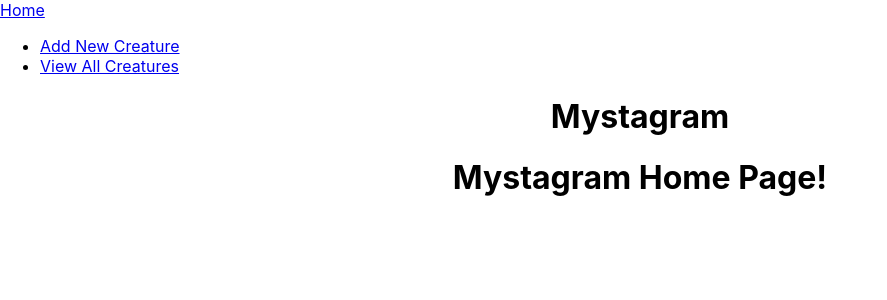
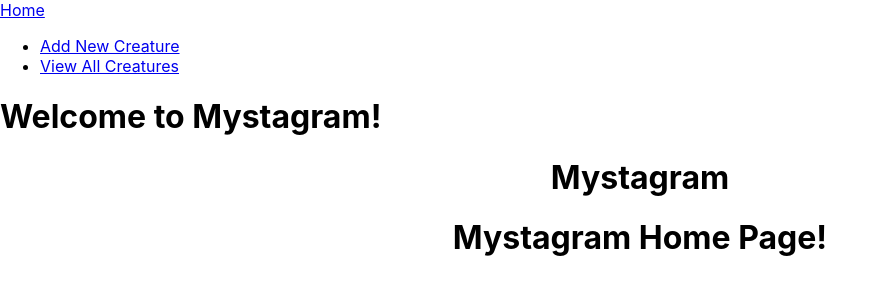
Before and after one commit to christopherkalfas/frontend-mystagram-rails-react-redux-client, a React (Create React App) app: page / in a window 1280 px wide. Shown: the top 300 px of the page, without its empty margins (0-887 px from the left). Built offline with nearby package versions, Linux system fonts and the light colour scheme; no server answers.

Commit message:
made errors route and also added a header

```diff
--- a/src/App.js
+++ b/src/App.js
@@ -6,8 +6,10 @@ import { fetchCreatures } from './actions/creatureActions';
 import CreaturesContainer from "./containers/CreaturesContainer"
 import NewCreatureForm from "./components/NewCreatureForm"
 
+import Header from "./components/layout/Header"
 import Nav from "./components/layout/Nav"
 import Home from "./components/layout/Home"
+import Errors from "./components/layout/Errors"
 class App extends Component {
   constructor(props){
     super(props)
@@ -29,6 +31,7 @@ class App extends Component {
     return (
     <Router>
       <Nav />
+      <Header />
       <div className ="App">
       <h1>Mystagram</h1>
         <div className='container'>
@@ -36,7 +39,7 @@ class App extends Component {
             <Route exact path="/" component={Home} />
             <Route exact path="/creatures/new" render={props => <NewCreatureForm {...props} addNewCreature={this.addNewCreature} />} />
             <Route exact path="/creatures" render={props => <CreaturesContainer {...props} creatures={this.state.creatures} />} />
-            <Route exact path="/creatures/:id" render={props => <CreaturesContainer {...props} creatures={this.state.creatures} />} />
+            <Route component={Errors} />
           </Switch>
         </div>
       </div>
--- /dev/null
+++ b/src/components/layout/Errors.js
@@ -0,0 +1,14 @@
+import React, { Component } from 'react'
+
+
+export class Errors extends Component {
+    render() {
+        return(
+            <div>
+                This page doesn't exist. Unlike the creatures on Mystagram!
+            </div>
+        )
+    }
+}
+
+export default Errors
--- /dev/null
+++ b/src/components/layout/Header.js
@@ -0,0 +1,13 @@
+import React, { Component } from 'react'
+
+export class Header extends Component {
+    render(){
+        return(
+            <div className='header blue darken-3 white-text'>
+                <h1 className="center">Welcome to Mystagram!</h1>
+            </div>
+        )
+    }
+}
+
+export default Header
```
